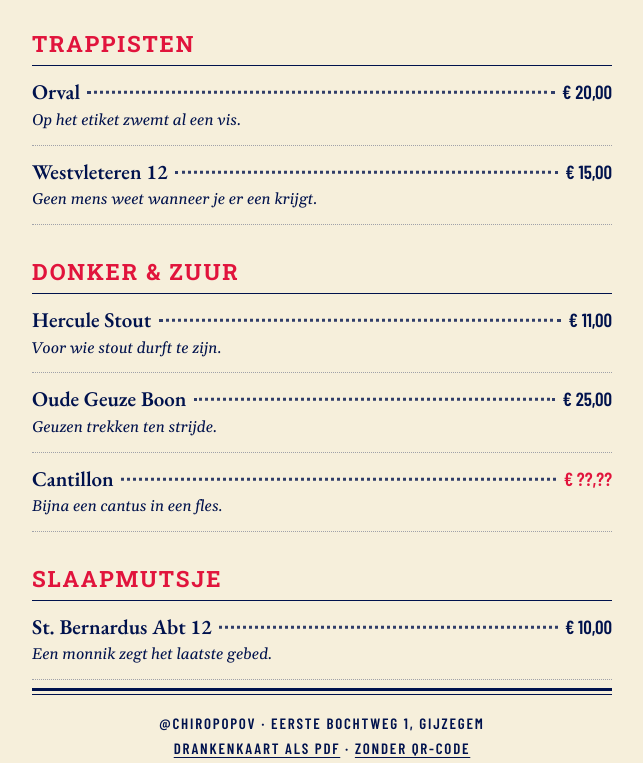
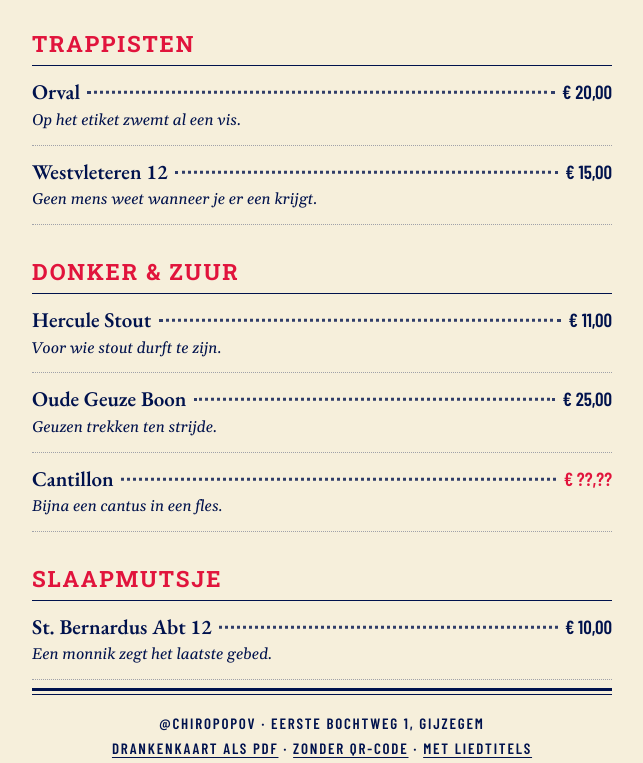
Before and after one commit to DarkoBoesmans/cantus, a plain HTML site: page index.html in a window 1280 px wide. Shown: the part 3093-3856 px from the top of the page, without its empty margins (318-961 px from the left). Drawn offline with Linux system fonts and the light colour scheme.

Commit message:
Kaart met liedtitels en bladzijde als prijs
Co-Authored-By: Claude Opus 5.5 <noreply@anthropic.com>
Claude-Session: https://claude.ai/code/session_01T8UCB42VX4Ax39wi22hG64

```diff
--- a/index.html
+++ b/index.html
@@ -88,7 +88,7 @@
 <footer class="wrap">
   <div class="dubbel"></div>
   <p id="adres"></p>
-  <p><a href="menu.pdf">Drankenkaart als PDF</a> · <a href="menu-zonder-qr.pdf">zonder QR-code</a></p>
+  <p><a href="menu.pdf">Drankenkaart als PDF</a> · <a href="menu-zonder-qr.pdf">zonder QR-code</a> · <a href="menu-liedjes.pdf">met liedtitels</a></p>
 </footer>
 
 <script src="menu.js"></script>
```
Also changed, not shown: print.html (+2 -1 lines), 2 other files.
